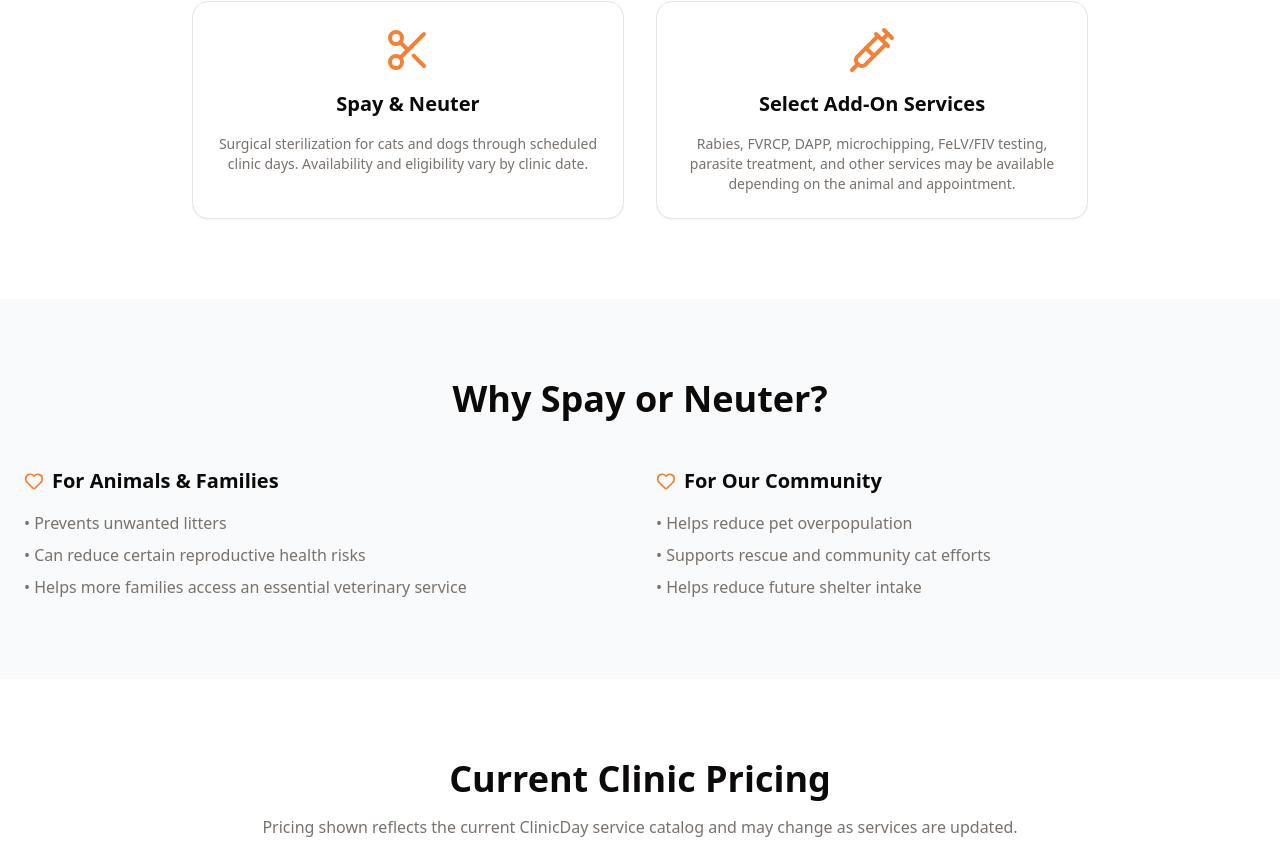
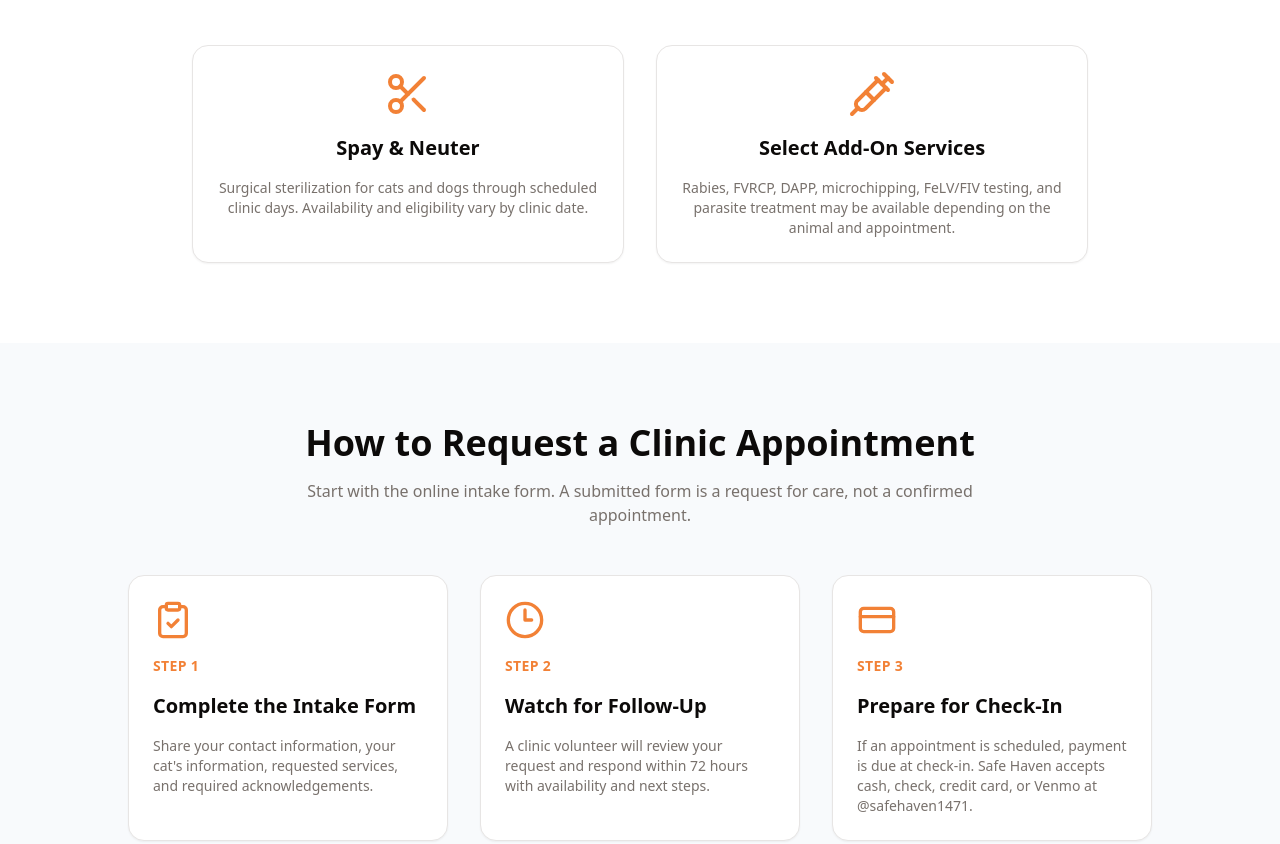
Before and after one commit to 7nqwsvhv99-hash/safe-haven-site, a Next.js app: page /clinic in a window 1280 px wide. Shown: the part 616-1460 px from the top of the page. Built offline with nearby package versions, Linux system fonts and the light colour scheme.

Commit message:
Clarify Safe Haven clinic intake process

```diff
--- a/src/app/clinic/page.tsx
+++ b/src/app/clinic/page.tsx
@@ -1,7 +1,7 @@
 import Link from "next/link"
 import { Button } from "@/components/ui/button"
 import { Card } from "@/components/ui/card"
-import { Scissors, Syringe, Heart } from "lucide-react"
+import { Scissors, Syringe, Heart, ClipboardCheck, Clock3, CreditCard } from "lucide-react"
 
 export default function ClinicPage() {
   return (
@@ -14,7 +14,7 @@ export default function ClinicPage() {
               Affordable Spay & Neuter Care
             </h1>
             <p className="text-lg text-muted-foreground">
-              Safe Haven Humane Society provides low-cost spay/neuter services, with select vaccines and other clinic services available when appropriate.
+              Safe Haven Humane Society provides low-cost spay/neuter services for cats and dogs, with select add-on services available when appropriate.
             </p>
             <div className="flex flex-col sm:flex-row gap-4 justify-center">
               <Button asChild size="lg">
@@ -24,6 +24,9 @@ export default function ClinicPage() {
               </Button>
               <Button asChild variant="outline" size="lg"><Link href="#pricing">View Pricing</Link></Button>
             </div>
+            <p className="text-sm text-muted-foreground">
+              The current public intake form is for cat spay/neuter requests. A dog intake form will be added later.
+            </p>
           </div>
         </div>
       </section>
@@ -44,7 +47,45 @@ export default function ClinicPage() {
               <div className="flex justify-center"><Syringe className="h-12 w-12 text-primary" /></div>
               <h3 className="font-bold text-xl">Select Add-On Services</h3>
               <p className="text-muted-foreground text-sm">
-                Rabies, FVRCP, DAPP, microchipping, FeLV/FIV testing, parasite treatment, and other services may be available depending on the animal and appointment.
+                Rabies, FVRCP, DAPP, microchipping, FeLV/FIV testing, and parasite treatment may be available depending on the animal and appointment.
+              </p>
+            </Card>
+          </div>
+        </div>
+      </section>
+
+      {/* How Intake Works */}
+      <section className="section-padding bg-slate-50">
+        <div className="container-custom">
+          <div className="max-w-3xl mx-auto text-center mb-12">
+            <h2 className="text-3xl md:text-4xl font-bold mb-4">How to Request a Clinic Appointment</h2>
+            <p className="text-muted-foreground">
+              Start with the online intake form. A submitted form is a request for care, not a confirmed appointment.
+            </p>
+          </div>
+          <div className="grid grid-cols-1 md:grid-cols-3 gap-6 md:gap-8 max-w-5xl mx-auto">
+            <Card className="p-6 space-y-4">
+              <ClipboardCheck className="h-10 w-10 text-primary" />
+              <p className="text-sm font-semibold uppercase tracking-wide text-primary">Step 1</p>
+              <h3 className="font-bold text-xl">Complete the Intake Form</h3>
+              <p className="text-muted-foreground text-sm">
+                Share your contact information, your cat&apos;s information, requested services, and required acknowledgements.
+              </p>
+            </Card>
+            <Card className="p-6 space-y-4">
+              <Clock3 className="h-10 w-10 text-primary" />
+              <p className="text-sm font-semibold uppercase tracking-wide text-primary">Step 2</p>
+              <h3 className="font-bold text-xl">Watch for Follow-Up</h3>
+              <p className="text-muted-foreground text-sm">
+                A clinic volunteer will review your request and respond within 72 hours with availability and next steps.
+              </p>
+            </Card>
+            <Card className="p-6 space-y-4">
+              <CreditCard className="h-10 w-10 text-primary" />
+              <p className="text-sm font-semibold uppercase tracking-wide text-primary">Step 3</p>
+              <h3 className="font-bold text-xl">Prepare for Check-In</h3>
+              <p className="text-muted-foreground text-sm">
+                If an appointment is scheduled, payment is due at check-in. Safe Haven accepts cash, check, credit card, or Venmo at @safehaven1471.
               </p>
             </Card>
           </div>
@@ -80,7 +121,7 @@ export default function ClinicPage() {
       <section id="pricing" className="section-padding bg-white">
         <div className="container-custom max-w-4xl">
           <h2 className="text-3xl md:text-4xl font-bold text-center mb-4">Current Clinic Pricing</h2>
-          <p className="text-center text-muted-foreground mb-10">Pricing shown reflects the current ClinicDay service catalog and may change as services are updated.</p>
+          <p className="text-center text-muted-foreground mb-10">These are Safe Haven&apos;s current clinic prices. Availability and pricing may change.</p>
           <Card className="p-6">
             <div className="grid grid-cols-1 md:grid-cols-2 gap-x-8">
               <div className="flex justify-between items-center py-3 border-b"><span>Cat Spay</span><span className="font-semibold text-primary">$70</span></div>
```
